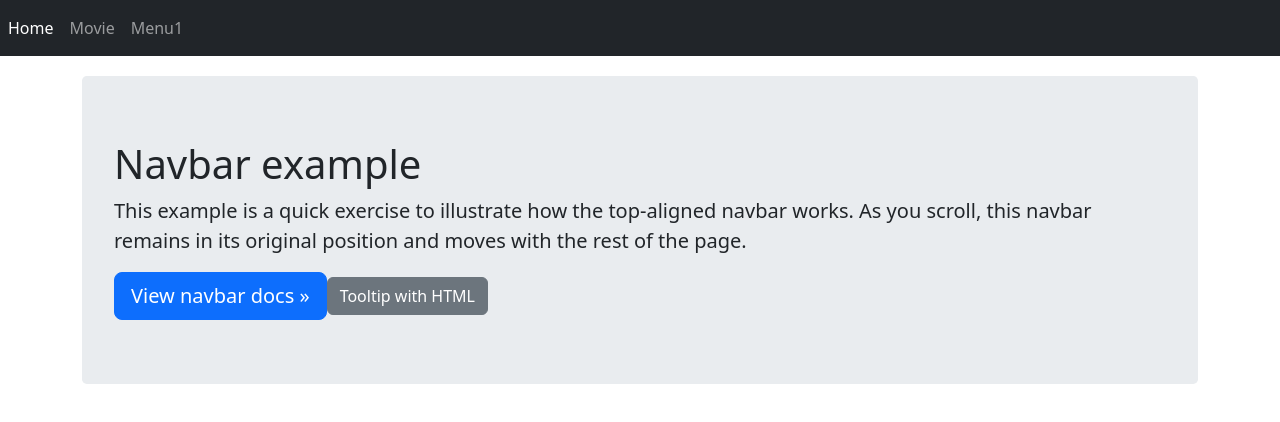
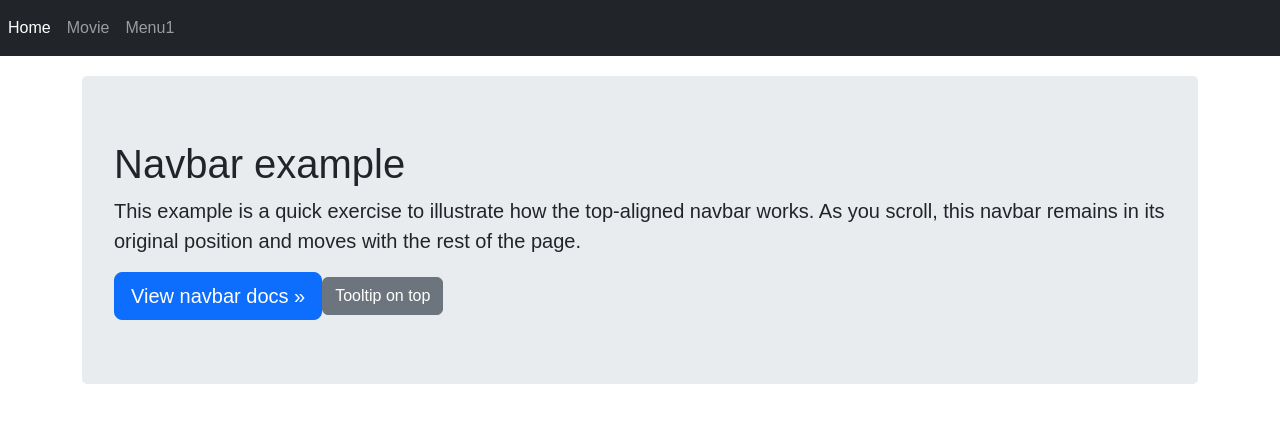
Before and after one commit to hi-aa/movie-react-project, a React (Create React App) app: page / in a window 1280 px wide. Shown: the top 422 px of the page. Built offline with nearby package versions, Linux system fonts and the light colour scheme.

Commit message:
bootstrap tooltip 추가

```diff
--- a/public/index.html
+++ b/public/index.html
@@ -24,6 +24,7 @@
       work correctly both with client-side routing and a non-root public URL.
       Learn how to configure a non-root public URL by running `npm run build`.
     -->
+    <title>React App</title>
 
     <link
       href="https://cdn.jsdelivr.net/npm/bootstrap@5.2.3/dist/css/bootstrap.min.css"
@@ -31,25 +32,15 @@
       integrity="sha384-rbsA2VBKQhggwzxH7pPCaAqO46MgnOM80zW1RWuH61DGLwZJEdK2Kadq2F9CUG65"
       crossorigin="anonymous"
     />
+  </head>
+  <body>
+    <noscript>You need to enable JavaScript to run this app.</noscript>
+    <div id="root"></div>
+
     <script
       src="https://cdn.jsdelivr.net/npm/bootstrap@5.2.3/dist/js/bootstrap.bundle.min.js"
       integrity="sha384-kenU1KFdBIe4zVF0s0G1M5b4hcpxyD9F7jL+jjXkk+Q2h455rYXK/7HAuoJl+0I4"
       crossorigin="anonymous"
     ></script>
-    <title>React App</title>
-  </head>
-  <body>
-    <noscript>You need to enable JavaScript to run this app.</noscript>
-    <div id="root"></div>
-    <!--
-      This HTML file is a template.
-      If you open it directly in the browser, you will see an empty page.
-
-      You can add webfonts, meta tags, or analytics to this file.
-      The build step will place the bundled scripts into the <body> tag.
-
-      To begin the development, run `npm start` or `yarn start`.
-      To create a production bundle, use `npm run build` or `yarn build`.
-    -->
   </body>
 </html>
--- a/src/App.jsx
+++ b/src/App.jsx
@@ -3,8 +3,6 @@ import styles from "./App.module.css";
 import Navigation from "./components/layout/Navigation";
 import routeLink from "./router";
 import { GlobalLoader } from "./api";
-import "bootstrap/dist/css/bootstrap.css";
-import "bootstrap/dist/js/bootstrap.bundle";
 
 function App() {
   return (
--- a/src/api/movie-api.js
+++ b/src/api/movie-api.js
@@ -1,8 +1,8 @@
 import { api } from ".";
 
-export const fetchMovieList = async (query = "") => {
+export const fetchMovieList = async (query = "", page = 1) => {
   const url = `${process.env.REACT_APP_MOVIE_API}/list_movies.json?`;
-  const params = `minimum_rating=3&sort_by=year&limit=20&page_number=1&query_term=${query}`;
+  const params = `minimum_rating=3&sort_by=year&query_term=${query}&limit=20&page=${page}`;
   return await api.get(`${url}${params}`);
 };
 
--- a/src/components/common/Loading.jsx
+++ b/src/components/common/Loading.jsx
@@ -4,9 +4,9 @@ function Loading() {
   return (
     <>
       <div className={`${styles.overlay} ${styles.show}`}></div>
-      <div className={styles.show}>
+      {/* <div className={styles.show}>
         <div className={styles.loader}></div>
-      </div>
+      </div> */}
     </>
   );
 }
--- a/src/components/layout/Navigation.jsx
+++ b/src/components/layout/Navigation.jsx
@@ -3,14 +3,14 @@ import { NavLink } from "react-router-dom";
 function Navigation() {
   return (
     <>
-      <nav class="navbar navbar-expand-md navbar-dark bg-dark">
+      <nav className="navbar navbar-expand-md navbar-dark bg-dark">
         {/* <a class="navbar-brand" href="#">
           Top navbar
         </a> */}
 
-        <div class="collapse navbar-collapse" id="navbarCollapse">
-          <ul class="navbar-nav mr-auto">
-            <li class="nav-item">
+        <div className="collapse navbar-collapse" id="navbarCollapse">
+          <ul className="navbar-nav mr-auto">
+            <li className="nav-item">
               <NavLink
                 to="/"
                 className={({ isActive }) =>
@@ -20,7 +20,7 @@ function Navigation() {
                 Home
               </NavLink>
             </li>
-            <li class="nav-item">
+            <li className="nav-item">
               <NavLink
                 to="/movies"
                 className={({ isActive }) =>
@@ -30,7 +30,7 @@ function Navigation() {
                 Movie
               </NavLink>
             </li>
-            <li class="nav-item">
+            <li className="nav-item">
               <NavLink
                 to="/menu1"
                 className={({ isActive }) =>
--- a/src/components/movie/MovieItem.jsx
+++ b/src/components/movie/MovieItem.jsx
@@ -3,6 +3,8 @@ import PropTypes from "prop-types";
 import styles from "./Movie.module.css";
 import { faStar } from "@fortawesome/free-solid-svg-icons";
 import { FontAwesomeIcon } from "@fortawesome/react-fontawesome";
+import { useEffect } from "react";
+import { Tooltip } from "bootstrap";
 
 function Movie({
   id,
@@ -13,6 +15,15 @@ function Movie({
   rating,
   setSelectedId,
 }) {
+  // tooltip initialize
+  useEffect(() => {
+    const tooltipTriggerList = document.querySelectorAll(
+      '[data-bs-toggle="tooltip"]'
+    );
+    const tooltipList = [...tooltipTriggerList].map(
+      (tooltipTriggerEl) => new Tooltip(tooltipTriggerEl)
+    );
+  }, []);
   return (
     <div className="col-md-4">
       <div className="card flex-md-row mb-4 box-shadow h-md-250">
@@ -24,8 +35,8 @@ function Movie({
           </strong>
           <h3
             className={`mb-0 text-dark ${styles.title}`}
-            // data-bs-toggle="tooltip"
-            // data-bs-title="Default tooltip"
+            data-bs-toggle="tooltip"
+            data-bs-title={title || "title"}
           >
             {title}
           </h3>
--- a/src/index.js
+++ b/src/index.js
@@ -4,6 +4,11 @@ import "./index.css";
 import App from "./App";
 import reportWebVitals from "./reportWebVitals";
 import { RecoilRoot } from "recoil";
+
+import "bootstrap";
+import "bootstrap/dist/js/bootstrap.bundle.min";
+// import "bootstrap/dist/css/bootstrap.css";
+import "bootstrap/dist/js/bootstrap.js";
 
 const root = ReactDOM.createRoot(document.getElementById("root"));
 root.render(
--- a/src/pages/Home.jsx
+++ b/src/pages/Home.jsx
@@ -1,29 +1,70 @@
+import { useEffect } from "react";
 import styles from "./Home.module.css";
+import { Tooltip } from "bootstrap";
 function Home() {
+  // tooltip initialize
+  useEffect(() => {
+    const tooltipTriggerList = document.querySelectorAll(
+      '[data-bs-toggle="tooltip"]'
+    );
+    const tooltipList = [...tooltipTriggerList].map(
+      (tooltipTriggerEl) => new Tooltip(tooltipTriggerEl)
+    );
+  }, []);
+
   return (
-    <main role="main" class="container">
+    <main role="main" className="container">
       <div className={styles.banner}>
         <h1>Navbar example</h1>
-        <p class="lead">
+        <p className="lead">
           This example is a quick exercise to illustrate how the top-aligned
           navbar works. As you scroll, this navbar remains in its original
           position and moves with the rest of the page.
         </p>
         <a
-          class="btn btn-lg btn-primary"
+          className="btn btn-lg btn-primary"
           href="../../components/navbar/"
           role="button"
         >
           View navbar docs »
         </a>
+
+        {/* <div class="dropdown">
+          <button
+            class="btn btn-secondary dropdown-toggle"
+            type="button"
+            data-bs-toggle="dropdown"
+            aria-expanded="false"
+          >
+            Dropdown button
+          </button>
+          <ul class="dropdown-menu">
+            <li>
+              <a class="dropdown-item" href="#">
+                Action
+              </a>
+            </li>
+            <li>
+              <a class="dropdown-item" href="#">
+                Another action
+              </a>
+            </li>
+            <li>
+              <a class="dropdown-item" href="#">
+                Something else here
+              </a>
+            </li>
+          </ul>
+        </div> */}
+
         <button
           type="button"
           class="btn btn-secondary"
           data-bs-toggle="tooltip"
-          data-bs-html="true"
-          data-bs-title="<em>Tooltip</em> <u>with</u> <b>HTML</b>"
+          // data-bs-placement="top"
+          data-bs-title="Tooltip on top"
         >
-          Tooltip with HTML
+          Tooltip on top
         </button>
       </div>
     </main>
--- a/src/pages/movie/MovieList.jsx
+++ b/src/pages/movie/MovieList.jsx
@@ -1,5 +1,5 @@
 /* eslint-disable react-hooks/exhaustive-deps */
-import { useEffect, useState } from "react";
+import { useEffect, useRef, useState } from "react";
 import MovieItem from "../../components/movie/MovieItem";
 import { fetchMovieList } from "../../api/movie-api";
 import Popup from "../../components/common/Popup";
@@ -8,23 +8,68 @@ import { FontAwesomeIcon } from "@fortawesome/react-fontawesome";
 import { faSearch } from "@fortawesome/free-solid-svg-icons";
 
 function Search() {
+  const observerTarget = useRef(null); // detect last item
+
+  const [page, setPage] = useState(1);
   const [search, setSearch] = useState(""); // 검색어
-  const [movieList, setMovieList] = useState([]); // 조회결과
-  const [selectedId, setSelectedId] = useState(0); // 상세페이지
+  const [isSearch, setIsSearch] = useState(false); // 검색어 변경 체크
+
+  const [movieList, setMovieList] = useState([]); // 영화 목록
+  const [selectedId, setSelectedId] = useState(0); // 상세페이지 연결
 
   useEffect(() => {
     // 목록 조회
-    onSubmit();
+    setIsSearch(false);
+    // onSubmit();
   }, []);
 
+  useEffect(() => {
+    setIsSearch(true);
+    onSubmit(1);
+  }, [search]);
+
+  useEffect(() => {
+    const observer = new IntersectionObserver(
+      (entries) => {
+        if (entries[0].isIntersecting) {
+          // setPage((p) => p + 1);
+          onSubmit(page + 1);
+        }
+      },
+      { threshold: 1 }
+    );
+
+    if (observerTarget.current) {
+      observer.observe(observerTarget.current);
+    }
+
+    return () => {
+      if (observerTarget.current) {
+        observer.unobserve(observerTarget.current);
+      }
+    };
+  }, [observerTarget]);
+
   // 목록 조회
-  const onSubmit = () => {
-    setMovieList([]);
+  const onSubmit = (updatePage = page) => {
+    // let updatePage = page;
+    if (isSearch) {
+      updatePage = 1;
+      setMovieList([]);
+      setSelectedId(0);
+    }
 
-    fetchMovieList(search).then((response) => {
+    setPage(updatePage);
+
+    fetchMovieList(search, updatePage).then((response) => {
+      setIsSearch(false);
+      console.log({ isSearch, updatePage });
       const { data } = response;
-      console.log({ data });
-      setMovieList(data.movies);
+      if (updatePage > 1) {
+        setMovieList((prev) => [...prev, ...data.movies]);
+      } else {
+        setMovieList(data.movies);
+      }
     });
   };
 
@@ -66,6 +111,7 @@ function Search() {
             setSelectedId={setSelectedId}
           />
         ))}
+        <div ref={observerTarget}></div>
       </div>
 
       <Popup
```
